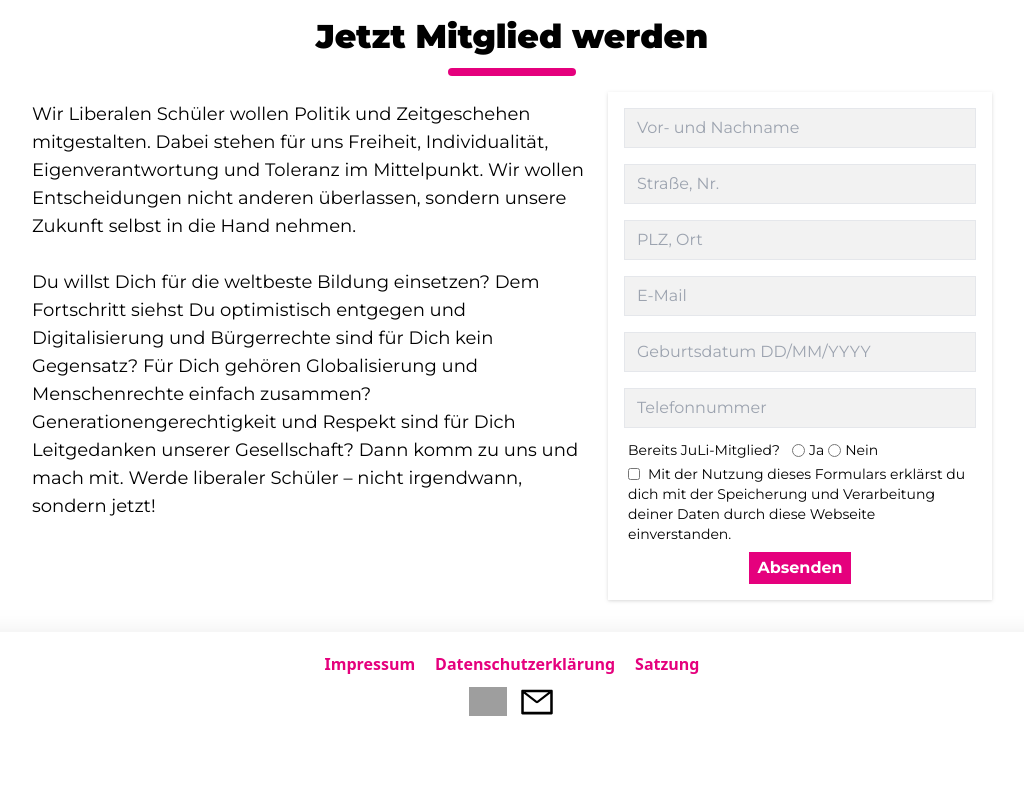
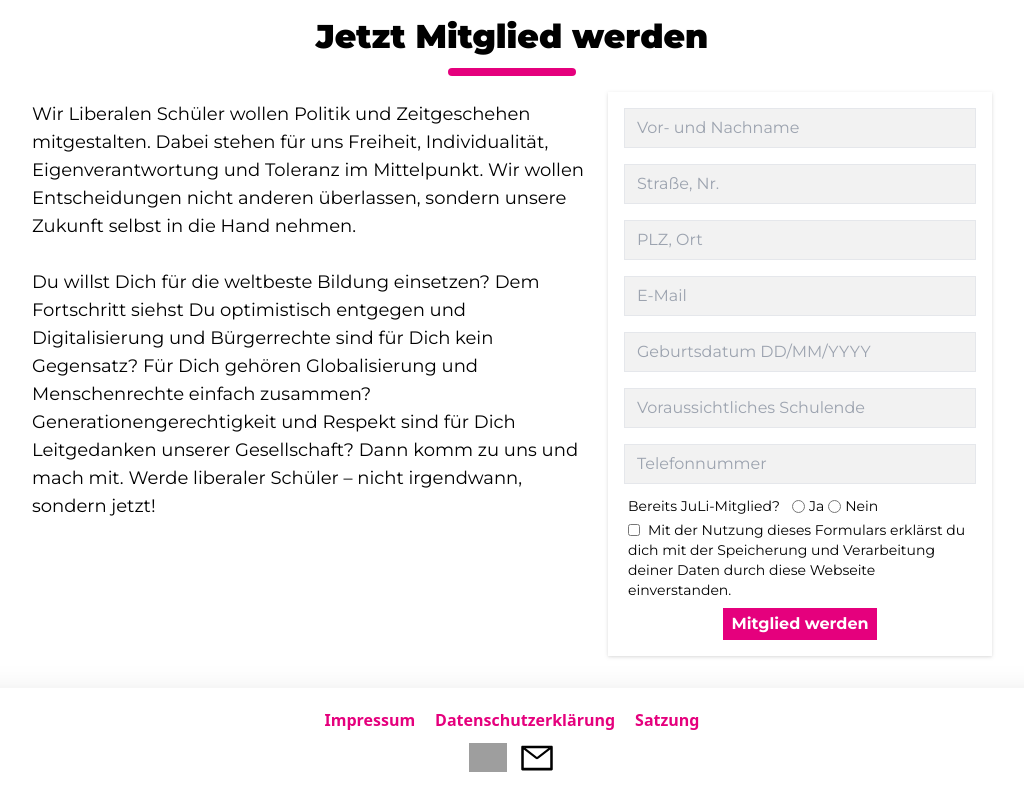
Before and after one commit to Git-Tim1/ls_website, a React (Create React App) app: page /home in a window 1280 px wide. Shown: the part 1458-2258 px from the top of the page, without its empty margins (128-1152 px from the left). Before the commit the page ends 2202 px from the top, so only its background shows below. Built offline with nearby package versions, Linux system fonts and the light colour scheme; no server answers; grey boxes are pictures that could not be loaded.

Commit message:
further developments 8

```diff
--- a/src/components/lp_become_member.js
+++ b/src/components/lp_become_member.js
@@ -11,7 +11,9 @@ const LP_Input = ({inputData, type, placeholderValue}) => {
 }
 
 const LP_BecomeMember = () => {
-  return (
+
+
+    return (
     <div className='block mt-2 md:mt-4'>
         <p className='inline-block w-full md:w-[55%] lg:w-3/5 default-text md:mt-2 pr-4'>
             Wir Liberalen Schüler wollen Politik und Zeitgeschehen
@@ -36,6 +38,7 @@ const LP_BecomeMember = () => {
             <LP_Input type="text" placeholderValue="PLZ, Ort"/>
             <LP_Input type="text" placeholderValue="E-Mail"/>
             <LP_Input type="text" placeholderValue="Geburtsdatum DD/MM/YYYY"/>
+            <LP_Input type="number" placeholderValue="Voraussichtliches Schulende"/>
             <LP_Input type="number" placeholderValue="Telefonnummer"/>
             <div className='mt-3 text-sm xs:text-base md:text-sm'>
                 <p className='ml-1 inline-block float-left'>Bereits JuLi-Mitglied? </p>
@@ -45,11 +48,11 @@ const LP_BecomeMember = () => {
                 <p className='ml-1 inline-block'>Nein</p>
             </div>
             <div className='mt-1 ml-1'>
-                <input type="checkbox" className='float-left mt-1 mr-2 w-4 h-4 md:w-3 md:h-3' />
-                <p className='text-sm xs:text-base md:text-sm'>Mit der Nutzung dieses Formulars erklärst du dich mit der Speicherung und Verarbeitung deiner Daten durch diese Webseite einverstanden.</p>
+                <input type="checkbox" className='float-left mt-1 mr-2 w-4 h-4 md:w-3 md:h-3 cursor-pointer' />
+                <p className='text-sm xs:text-base md:text-sm cursor-pointer'>Mit der Nutzung dieses Formulars erklärst du dich mit der Speicherung und Verarbeitung deiner Daten durch diese Webseite einverstanden.</p>
             </div>
             <div className='w-full flex justify-center mt-3 md:mt-2'>
-                <input type="button" value="Absenden" href="#" className='inline-block bg-magenta text-white font-bold px-3 md:px-2 py-2 md:py-1' />
+                <input type="button" value="Mitglied werden" href="#" className='inline-block bg-magenta text-white font-bold px-3 md:px-2 py-2 md:py-1' />
             </div>
         </div>
 
```
